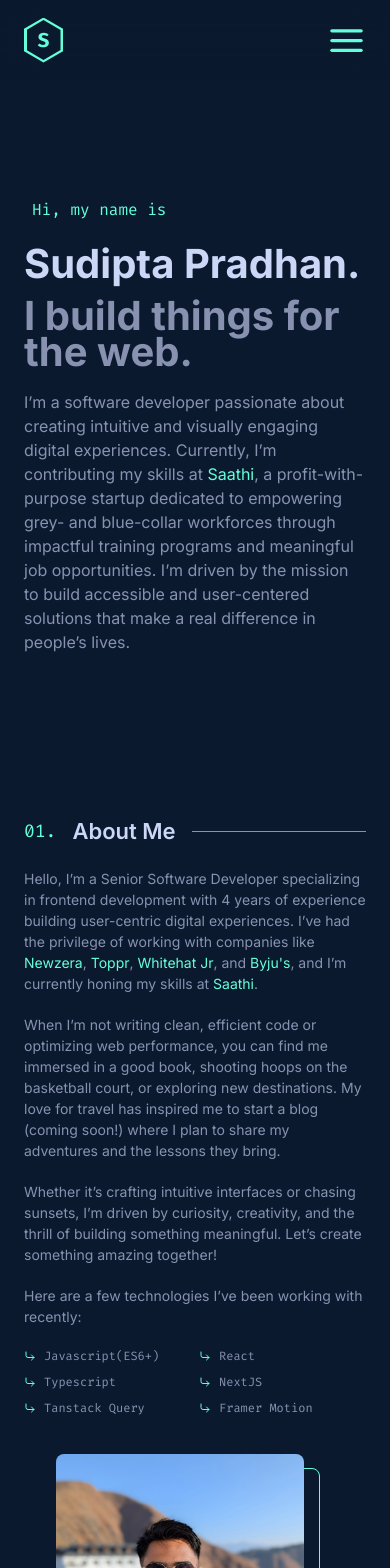
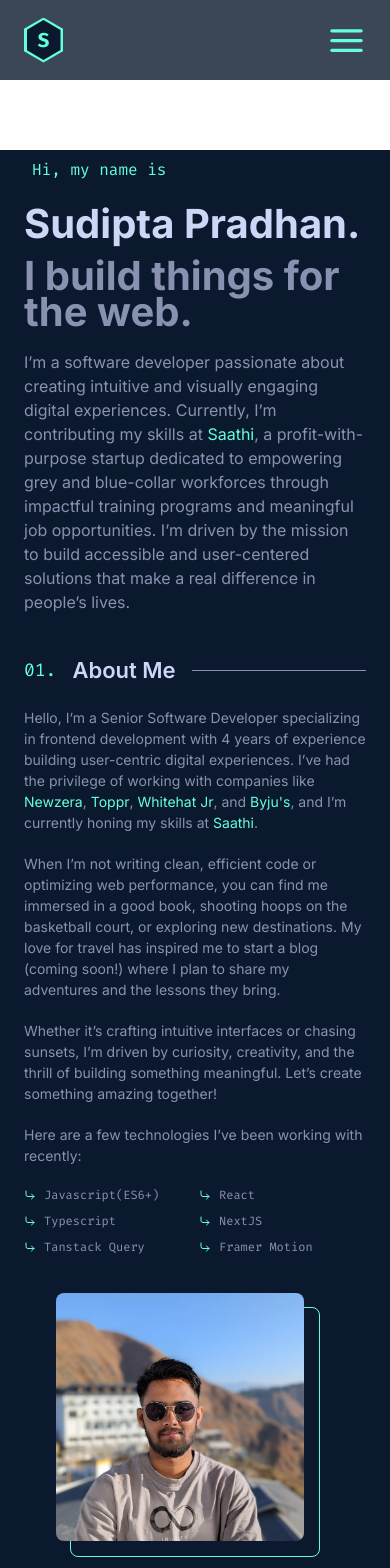
Before and after one commit to sudiptapradhan1181/skywalker, a Next.js app: page / in a window 390 px wide. Shown: the top 1568 px of the page. Built offline with nearby package versions, Linux system fonts and the light colour scheme.

Commit message:
responsive changes for extra small screens

```diff
--- a/src/components/AboutSection/index.tsx
+++ b/src/components/AboutSection/index.tsx
@@ -1,14 +1,44 @@
 import { SKILLS_LIST } from '@/constants';
 import AnimatedPhoto from '../AnimatedPhoto';
 import { AnimatedLink } from '../AnimatedLink';
+import { motion } from 'framer-motion';
 
 export default function AboutSection() {
+  const containerVariants = {
+    hidden: {},
+    visible: {
+      transition: {
+        delayChildren: 1.25,
+      },
+    },
+  };
+
+  const itemVariants = {
+    hidden: {
+      opacity: 0,
+      y: 20,
+    },
+    visible: {
+      opacity: 1,
+      y: 0,
+      transition: {
+        duration: 0.2,
+        ease: 'easeOut',
+      },
+    },
+  };
   return (
-    <section
+    <motion.section
       id="about"
-      className="h-screen w-screen px-[24px] md:px-[10vw] lg:px-[16vw] flex flex-col justify-center items-center"
+      className="h-auto xs:h-screen w-screen px-[24px] md:px-[10vw] lg:px-[16vw] flex flex-col justify-center items-center mt-10 xs:mt-0"
+      initial="hidden"
+      animate="visible"
+      variants={containerVariants}
     >
-      <div className="flex flex-col justify-center">
+      <motion.div
+        className="flex flex-col justify-center"
+        variants={itemVariants}
+      >
         <h2 className="flex flex-row items-center gap-4">
           <span className="text-primary text-[18px] md:text-[26px] font-normal">
             01.
@@ -80,7 +110,7 @@
             <AnimatedPhoto />
           </div>
         </div>
-      </div>
-    </section>
+      </motion.div>
+    </motion.section>
   );
 }
--- a/src/components/ContactUs/index.tsx
+++ b/src/components/ContactUs/index.tsx
@@ -9,7 +9,7 @@
   return (
     <section
       id="contact"
-      className="w-screen h-screen px-[24px] md:px-[10vw] lg:px-[16vw] flex flex-col justify-center items-center"
+      className="h-auto xs:h-screen w-screen px-[24px] md:px-[10vw] lg:px-[16vw] flex flex-col justify-center items-center mt-10 xs:mt-0"
     >
       <div className="flex flex-col max-w-[75%] items-center gap-4 mb-10">
         <span className="text-primary text-[14px] md:text-[18px] font-normal">
--- a/src/components/ExperienceSection/index.tsx
+++ b/src/components/ExperienceSection/index.tsx
@@ -8,7 +8,7 @@
   return (
     <section
       id="experience"
-      className="h-screen w-screen px-[24px] md:px-[10vw] lg:px-[16vw] flex flex-col pt-[20%] items-center"
+      className="h-auto xs:h-screen w-screen px-[24px] md:px-[10vw] lg:px-[16vw] flex flex-col pt-[20%] items-center mt-10 xs:mt-0"
     >
       <h2 className="flex flex-row w-full items-center gap-4">
         <span className="text-primary text-[18px] md:text-[26px] font-normal">
--- a/src/components/FirstFold/index.tsx
+++ b/src/components/FirstFold/index.tsx
@@ -31,7 +31,7 @@
   };
   return (
     <motion.section
-      className="h-screen w-screen px-[24px] md:px-[140px] lg:px-[200px] flex flex-col justify-center"
+      className="h-auto xs:h-screen w-screen px-[24px] md:px-[140px] lg:px-[200px] flex flex-col justify-center  mt-[150px] xs:mt-[0]"
       initial="hidden"
       animate="visible"
       variants={containerVariants}
@@ -63,7 +63,7 @@
           visually engaging digital experiences. Currently, I’m contributing my
           skills at{' '}
           <AnimatedLink text={'Saathi'} href={'https://www.saathi.in/'} />, a
-          profit-with-purpose startup dedicated to empowering grey- and
+          profit-with-purpose startup dedicated to empowering grey and
           blue-collar workforces through impactful training programs and
           meaningful job opportunities. I’m driven by the mission to build
           accessible and user-centered solutions that make a real difference in
--- a/src/components/ProjectsSection/index.tsx
+++ b/src/components/ProjectsSection/index.tsx
@@ -5,7 +5,7 @@
   return (
     <section
       id="projects"
-      className="w-screen px-[24px] md:px-[10vw] lg:px-[16vw] flex flex-col justify-center items-center"
+      className="h-auto xs:h-screen px-[24px] md:px-[10vw] lg:px-[16vw] flex flex-col justify-center items-center mt-10 xs:mt-0"
     >
       <h2 className="flex flex-row w-full items-center gap-4 mb-10">
         <span className="text-primary text-[18px] md:text-[26px] font-normal">
--- a/tailwind.config.ts
+++ b/tailwind.config.ts
@@ -19,7 +19,7 @@
         secondarybg: '#112240',
       },
       screens: {
-        xs: '480px', // Extra small devices
+        xs: '400px', // Extra small devices
         sm: '640px', // Small devices (default in Tailwind)
         md: '768px', // Medium devices (default in Tailwind)
         lg: '1024px', // Large devices (default in Tailwind)
```
